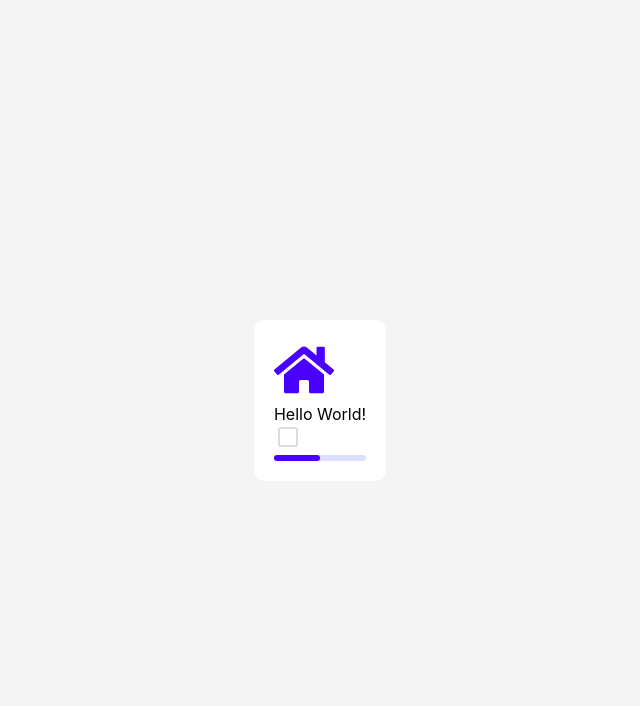
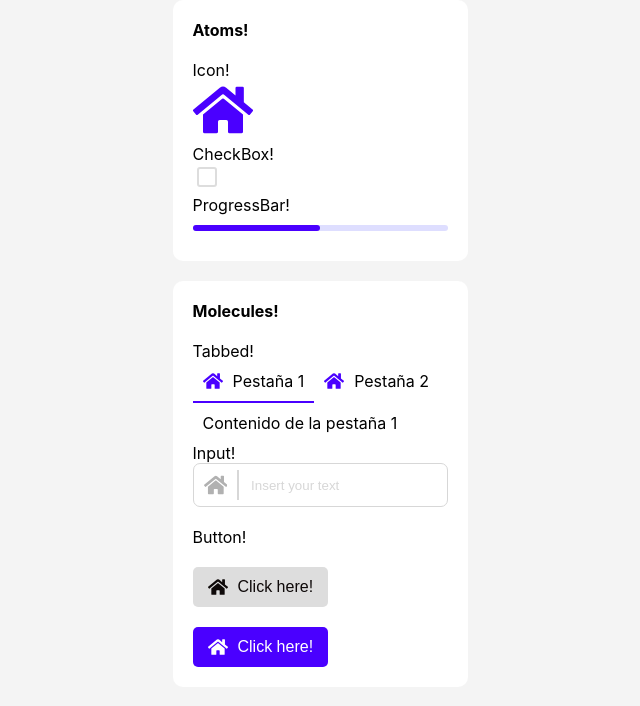
Before and after one commit to cerciber/video-manager-frontend, a React (Create React App) app: page / in a window 1280 px wide. Shown: the top 706 px of the page, without its empty margins (320-960 px from the left). Built offline with nearby package versions, Linux system fonts and the light colour scheme.

Commit message:
feat: Tabbed, input and button molecules

```diff
--- a/src/App.css
+++ b/src/App.css
@@ -5,9 +5,9 @@
   --quaternary-color: #f4f4f4;
   --quinary-color: #dddddd;
   --senary-color: #dedeff;
-  --septenary-color: #00000000;
-  --octonary-color: #00000000;
-  --nonary-color: #00000000;
+  --septenary-color: #d7d7d7;
+  --octonary-color: #b1b1b1;
+  --nonary-color: rgb(74, 90, 255);
   --denary-color: #00000000;
 }
 
@@ -16,7 +16,6 @@ body {
   justify-content: center;
   align-items: center;
   width: 100%;
-  height: 100vh;
   margin: 0px;
   padding: 0px;
   background-color: var(--quaternary-color);
--- a/src/App.jsx
+++ b/src/App.jsx
@@ -5,16 +5,60 @@ import Label from './components/atoms/Label/Label';
 import Card from './components/atoms/Card/Card';
 import CheckBox from './components/atoms/CheckBox/CheckBox';
 import ProgressBar from './components/atoms/ProgressBar/ProgressBar';
+import Tabbed from './components/molecules/Tabbed/Tabbed';
+import Input from './components/molecules/Input/Input';
+import Button from './components/molecules/Button/Button';
 
 function App() {
   return (
     <main>
       <Card type={'default'}>
+        <Label text={'Atoms!'} type={'default-bold'} />
+        <br></br>
+        <br></br>
+        <Label text={'Icon!'} type={'default'} />
+        <br></br>
         <Icon icon={FaHome} type={'main-logo'} />
         <br></br>
-        <Label text={'Hello World!'} type={'item'} />
+        <Label text={'CheckBox!'} type={'default'} />
+        <br></br>
         <CheckBox type={'default'}></CheckBox>
+        <Label text={'ProgressBar!'} type={'default'} />
+        <br></br>
         <ProgressBar percentage={50} type={'default'}></ProgressBar>
+      </Card>
+      <br></br>
+      <Card type={'default'}>
+        <Label text={'Molecules!'} type={'default-bold'} />
+        <br></br>
+        <br></br>
+        <Label text={'Tabbed!'} type={'default'} />
+        <Tabbed tabs={
+          [
+            {
+              icon: FaHome,
+              label: "Pestaña 1",
+              content: <div>Contenido de la pestaña 1</div>
+            },
+            {
+              icon: FaHome,
+              label: "Pestaña 2",
+              content: <div>Contenido de la pestaña 2</div>
+            },
+          ]
+        } />
+        <Label text={'Input!'} type={'default'} />
+        <br></br>
+        <Input icon={FaHome} placeholder={'Insert your text'} type={'default'} />
+        <br></br>
+        <br></br>
+        <Label text={'Button!'} type={'default'} />
+        <br></br>
+        <br></br>
+        <Button icon={FaHome} text={'Click here!'} type={'light'} />
+        <br></br>
+        <br></br>
+        <Button icon={FaHome} text={'Click here!'} type={'dark'} />
       </Card>
     </main>
   );
--- a/src/components/atoms/Icon/Icon.css
+++ b/src/components/atoms/Icon/Icon.css
@@ -6,3 +6,15 @@
     width: 60px;
     height: 60px;
 }
+
+.icon--tab {
+    width: 20px;
+    height: 20px;
+    margin-right: 10px;
+}
+
+.icon--input {
+    width: 30px;
+    height: 30px;
+    color: var(--octonary-color);
+}
--- a/src/components/atoms/Label/Label.css
+++ b/src/components/atoms/Label/Label.css
@@ -1,5 +1,8 @@
-.label {
+/* .label {} */
+
+.label--default {
 }
 
-.label--item {
+.label--default-bold {
+    font-weight: bold;
 }
--- a/src/components/atoms/ProgressBar/ProgressBar.css
+++ b/src/components/atoms/ProgressBar/ProgressBar.css
@@ -1,13 +1,18 @@
 .progress-bar {
+    margin-top: 10px;
+    margin-bottom: 10px;
+}
+
+.progress-bar--default {
     width: 100%;
     height: 6px;
     background-color: var(--senary-color);
     border-radius: 10px;
     overflow: hidden;
-  }
+}
 
-  .progress-bar__inner {
+.progress-bar__inner {
     height: 100%;
     background-color: var(--primary-color);
     border-radius: 0 5px 5px 0;
-  }
+}
--- a/src/components/atoms/ProgressBar/ProgressBar.jsx
+++ b/src/components/atoms/ProgressBar/ProgressBar.jsx
@@ -3,7 +3,7 @@ import './ProgressBar.css';
 
 function ProgressBar({ percentage, type }) {
   return (
-    <div className="progress-bar">
+    <div className={`progress-bar progress-bar--${type}`} >
       <div className="progress-bar__inner" style={{ width: `${percentage}%` }}></div>
     </div>
   );
--- /dev/null
+++ b/src/components/molecules/Button/Button.css
@@ -0,0 +1,46 @@
+.button {
+    display: inline-flex;
+    align-items: center;
+    padding: 10px 15px;
+    border: none;
+    border-radius: 5px;
+    font-size: 16px;
+    cursor: pointer;
+    height: 40px;
+}
+
+.button--light {
+    background-color: var(--quinary-color);
+    color: var(--tertiary-color);
+}
+
+.button--dark {
+    background-color: var(--primary-color);
+    color: var(--secondary-color);
+}
+
+.button--light:hover {
+    background-color: var(--octonary-color);
+}
+
+.button--dark:hover {
+    background-color: var(--nonary-color);
+}
+
+.button__text {
+    margin-left: 10px;
+}
+
+.button svg {
+    width: 20px;
+    height: 20px;
+    fill: #333;
+}
+
+.button--light svg {
+    fill: var(--tertiary-color);
+}
+
+.button--dark svg {
+    fill: var(--secondary-color);
+}
--- /dev/null
+++ b/src/components/molecules/Button/Button.jsx
@@ -0,0 +1,14 @@
+import React from 'react';
+import Icon from '../../atoms/Icon/Icon';
+import './Button.css';
+
+function Button({ icon, text, type }) {
+  return (
+    <button className={`button button--${type}`}>
+      <Icon icon={icon} type={'button'} />
+      <span className="button__text">{text}</span>
+    </button>
+  );
+}
+
+export default Button;
--- /dev/null
+++ b/src/components/molecules/Input/Input.css
@@ -0,0 +1,29 @@
+.input {
+  position: relative;
+  display: inline-flex;
+  align-items: center;
+  border: 1px solid var(--septenary-color);
+  border-radius: 7px;
+  padding-left: 10px;
+  padding-right: 10px;
+}
+
+.input input {
+  border: none;
+  outline: none;
+  background: transparent;
+  width: 100%;
+  color: var(--tertiary-color);
+  height: 40px;
+}
+
+.input input::placeholder {
+  color: var(--septenary-color);
+}
+
+.input__separator {
+  border-left: 2px solid var(--septenary-color);
+  height: 30px;
+  margin-left: 10px;
+  margin-right: 10px;
+}
--- /dev/null
+++ b/src/components/molecules/Input/Input.jsx
@@ -0,0 +1,15 @@
+import React from 'react';
+import Icon from '../../atoms/Icon/Icon';
+import './Input.css';
+
+function Input({ icon, placeholder, type }) {
+  return (
+    <div className={`input input--${type}`}>
+      <Icon icon={icon} type={'input'} />
+      <div className="input__separator" />
+      <input placeholder={placeholder}/>
+    </div>
+  );
+}
+
+export default Input;
--- /dev/null
+++ b/src/components/molecules/Tabbed/Tabbed.css
@@ -0,0 +1,25 @@
+.tabbed {
+  overflow: hidden;
+}
+
+.tabbed__tab-bar {
+  display: flex;
+  justify-content: flex-start;
+}
+
+.tabbed__tab {
+  display: flex;
+  align-items: center;
+  padding: 10px;
+  cursor: pointer;
+  border-bottom: 2px solid transparent;
+  flex-grow: 0;
+}
+
+.tabbed__tab.active {
+  border-bottom-color: var(--primary-color);
+}
+
+.tabbed__content {
+  padding: 10px;
+}
--- /dev/null
+++ b/src/components/molecules/Tabbed/Tabbed.jsx
@@ -0,0 +1,34 @@
+import React, { useState } from 'react';
+import Label from '../../atoms/Label/Label';
+import Icon from '../../atoms/Icon/Icon';
+import './Tabbed.css';
+
+function Tabbed({ tabs }) {
+  const [activeTab, setActiveTab] = useState(0);
+
+  const handleTabClick = (index) => {
+    setActiveTab(index);
+  };
+
+  return (
+    <div className="tabbed">
+      <div className="tabbed__tab-bar">
+        {tabs.map((tab, index) => (
+          <div
+            key={index}
+            className={`tabbed__tab ${index === activeTab ? 'active' : ''}`}
+            onClick={() => handleTabClick(index)}
+          >
+            <Icon icon={tab.icon} type={'tab'} />
+            <Label text={tab.label} type={'item'} />
+          </div>
+        ))}
+      </div>
+      <div className="tabbed__content">
+        {tabs[activeTab].content}
+      </div>
+    </div>
+  );
+}
+
+export default Tabbed;
```
